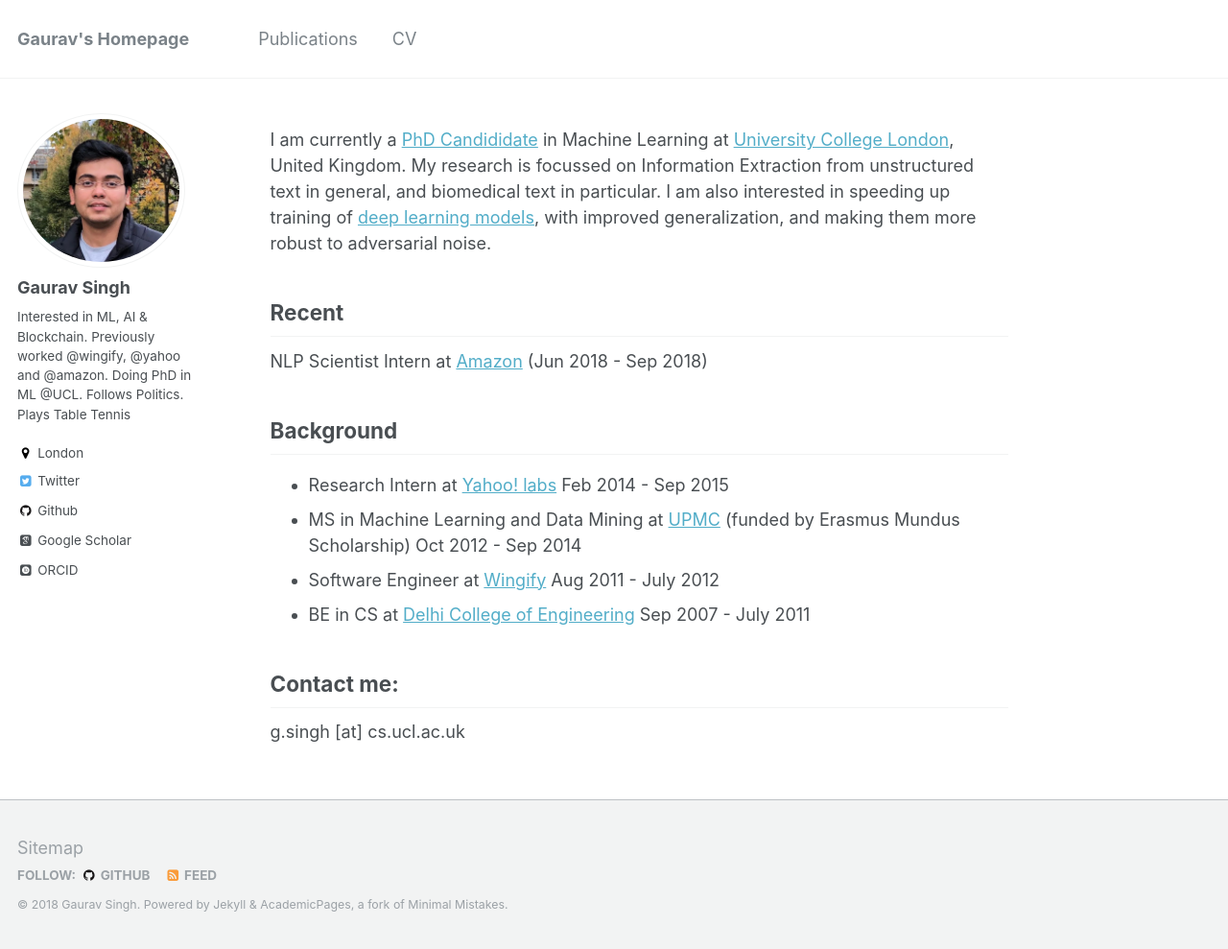
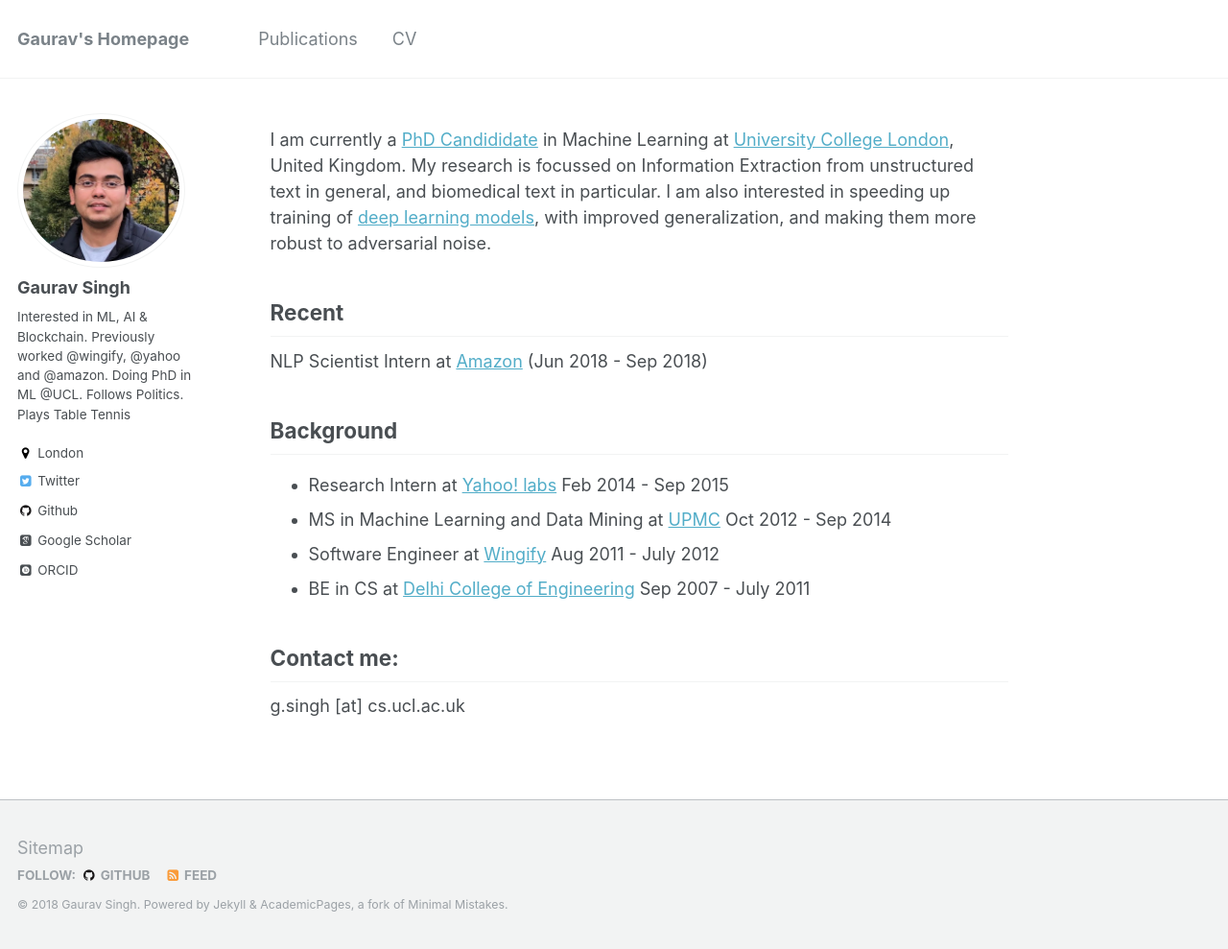
Before and after one commit to gauravsc/gauravsc.github.io, a Jekyll site: the page built from _pages/about.md, in a window 1280 px wide and 989 px high. Shown: the whole window at 96% size. Built offline with Jekyll 4.4.1, drawn with Linux system fonts in a browser that asks for light colours; some web fonts are replaced.

```diff
--- a/_pages/about.md
+++ b/_pages/about.md
@@ -17,7 +17,7 @@
 Background
 ------
 * Research Intern at <a href ="https://research.yahoo.com/">Yahoo! labs</a> Feb 2014 - Sep 2015
-* MS in Machine Learning and Data Mining at <a href = "http://www.upmc.fr/en/">UPMC</a> (funded by Erasmus Mundus Scholarship) Oct 2012 - Sep 2014
+* MS in Machine Learning and Data Mining at <a href = "http://www.upmc.fr/en/">UPMC</a> Oct 2012 - Sep 2014
 * Software Engineer at <a href="http://wingify.com/">Wingify</a> Aug 2011 - July 2012
 * BE in CS at <a href="http://dtu.ac.in/">Delhi College of Engineering</a> Sep 2007 - July 2011
 
```
